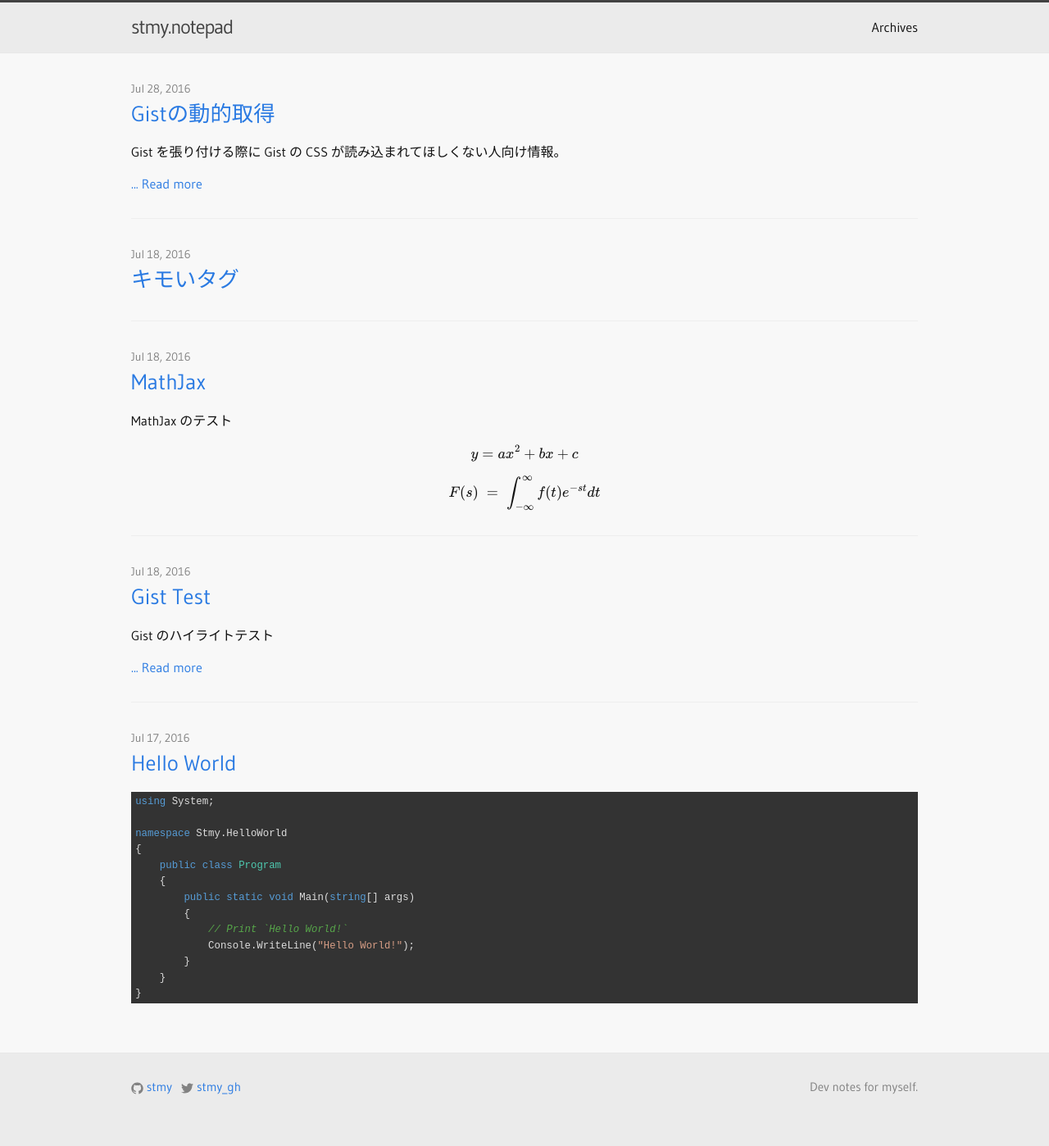
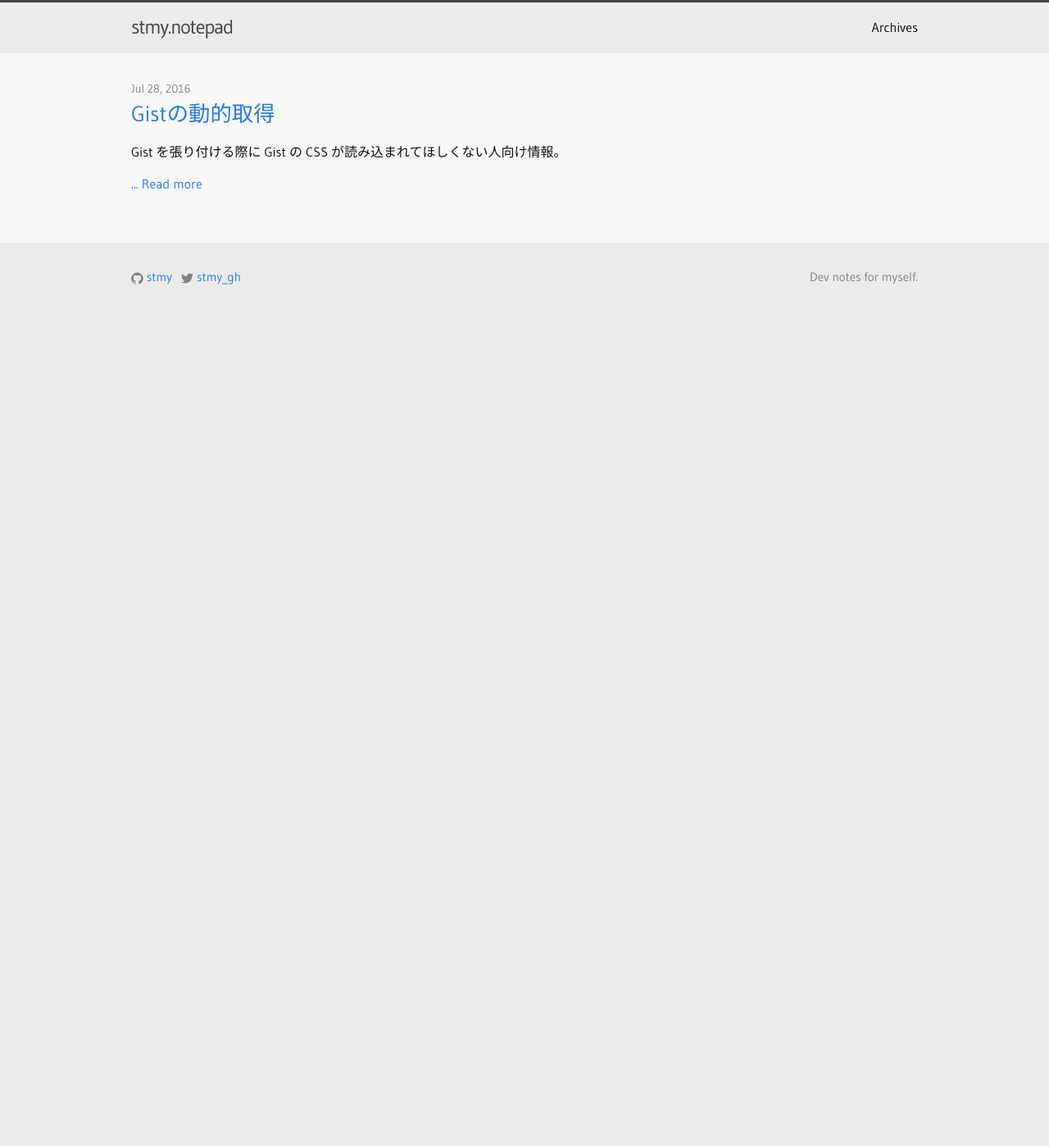
Before and after one commit to stmy/stmy.github.io, a Jekyll site: the page built from index.html, in a window 1280 px wide. Shown: the whole page at 82% size. Built offline with Jekyll 4.4.1, drawn with Linux system fonts in a browser that asks for light colours; nearby versions of some CDN libraries; formulas are drawn with MathJax 3; after the commit the page ends 900 px from its top, so only the background shows below that.

Commit message:
Remove test posts and fix jsfiddle embed tag

````diff
--- a/_posts/2016-07/2016-07-17-Hello-World.md
+++ /dev/null
@@ -1,22 +0,0 @@
----
-layout: post
-title:  Hello World
-date:   2016-07-17 15:03:17 +0900
-author: stmy
----
-
-```csharp
-using System;
-
-namespace Stmy.HelloWorld
-{
-    public class Program
-    {
-        public static void Main(string[] args)
-        {
-            // Print `Hello World!`
-            Console.WriteLine("Hello World!");
-        }
-    }
-}
-```
--- a/_posts/2016-07/2016-07-18-Gist-Test.md
+++ /dev/null
@@ -1,17 +0,0 @@
----
-layout: post
-title:  "Gist Test"
-tags: Jekyll Gist
----
-
-Gist のハイライトテスト
-
-<!--more-->
-
-ソースコード
-
-<script src="https://gist.github.com/stmy/49c0bfbd337c32f0bd8eabb910b5aedb.js"></script>
-
-Markdown
-
-<script src="https://gist.github.com/stmy/5aa45f635bae6b0f2071548cd7fd69fc.js"></script>
--- a/_posts/2016-07/2016-07-18-MathJax.md
+++ /dev/null
@@ -1,12 +0,0 @@
----
-layout: post
-title:  MathJax
-date: 2016/07/18 15:37 +09:00
-tags: Jekyll MathJax
----
-
-MathJax のテスト
-
-$$ y = ax^2 + bx + c $$
-
-$$ F(s)\;=\;\int_{-\infty}^\infty f(t)e^{-st}dt $$
--- a/_posts/2016-07/2016-07-22-Kimoi-Tags.md
+++ /dev/null
@@ -1,6 +0,0 @@
----
-layout: post
-title:  キモいタグ
-date: 2016/07/18 15:37 +09:00
-tags: [ "Jekyll", "(☝ ՞ਊ ՞)☝" ]
----
````
Also changed, not shown: _posts/2016-07/2016-07-28-Gist-Get-Source-Code.md (+3 -3 lines).
